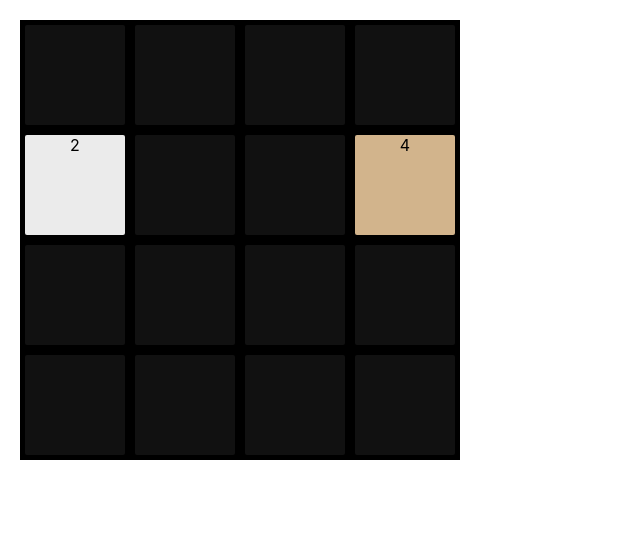
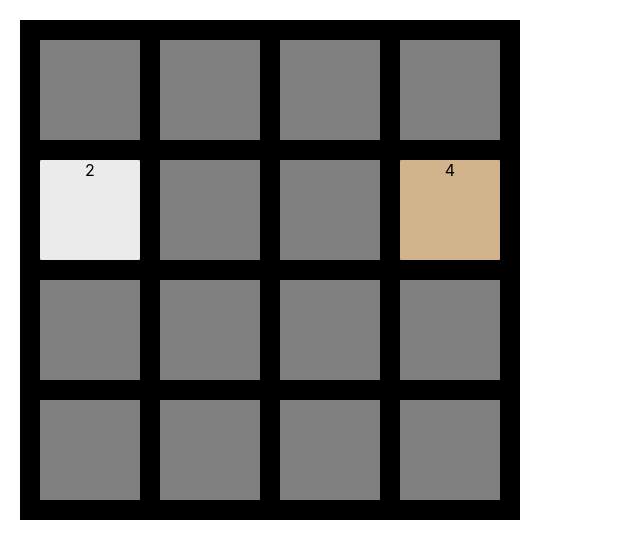
Before and after one commit to bfisch02/2048-app, a React (Create React App) app: page / in a window 1280 px wide. Shown: the top 558 px of the page, without its empty margins (0-640 px from the left). Built offline with nearby package versions, Linux system fonts and the light colour scheme.

Commit message:
Animations working

```diff
--- a/src/components/tile.css
+++ b/src/components/tile.css
@@ -1,66 +1,189 @@
-.grid-cell {
+.grid-tile {
+  position: absolute;
   width: 100px;
   height: 100px;
-  margin-top: 5px;
-  margin-left: 5px;
-  margin-right: 5px;
-  margin-bottom: 5px;
   float: left;
   border-radius: 2px;
   background: lightgray;
   text-align: center;
 }
 
-.grid-cell-0 {
-  background: rgb(85, 85, 85);
-  opacity: 20%;
-  color: rgb(85, 85, 85);
+.grid-tile-row-0 {
+  top: 20px;
 }
 
-.grid-cell-2 {
-  background: rgb(235, 235, 235);
+.grid-tile-row-1 {
+  top: 140px;
 }
 
-.grid-cell-4 {
-  background: tan;
+.grid-tile-row-2 {
+  top: 260px;
 }
 
-.grid-cell-8 {
-  background: orange;
+.grid-tile-row-3 {
+  top: 380px;
 }
 
-.grid-cell-16 {
-  background: lightgreen;
+.grid-tile-col-0 {
+  left: 20px;
 }
 
-.grid-cell-32 {
-  background: lightblue;
+.grid-tile-col-1 {
+  left: 140px;
 }
 
-.grid-cell-64 {
-  background: pink;
+.grid-tile-col-2 {
+  left: 260px;
 }
 
-.grid-cell-128 {
-  background: yellow;
+.grid-tile-col-3 {
+  left: 380px;
 }
 
-.grid-cell-256 {
-  background: rgb(194, 255, 96);
+.grid-tile-from-row-0 {
+  animation-name: from-row-0;
+  animation-duration: 0.25s;
 }
 
-.grid-cell-512 {
-  background: rgb(226, 162, 255);
+.grid-tile-from-row-1 {
+  animation-name: from-row-1;
+  animation-duration: 0.25s;
 }
 
-.grid-cell-1024 {
-  background: lightcoral;
+.grid-tile-from-row-2 {
+  animation-name: from-row-2;
+  animation-duration: 0.25s;
 }
 
-.grid-cell-2048 {
-  background: gold;
+.grid-tile-from-row-3 {
+  animation-name: from-row-3;
+  animation-duration: 0.25s;
 }
 
-.grid-cell-4096 {
+.grid-tile-from-col-0 {
+  animation-name: from-col-0;
+  animation-duration: 0.25s;
+}
+
+.grid-tile-from-col-1 {
+  animation-name: from-col-1;
+  animation-duration: 0.25s;
+}
+
+.grid-tile-from-col-2 {
+  animation-name: from-col-2;
+  animation-duration: 0.25s;
+}
+
+.grid-tile-from-col-3 {
+  animation-name: from-col-3;
+  animation-duration: 0.25s;
+}
+
+@keyframes from-row-0 {
+  0% {
+    top: 20px;
+  }
+}
+
+@keyframes from-row-1 {
+  0% {
+    top: 140px;
+  }
+}
+@keyframes from-row-2 {
+  0% {
+    top: 260px;
+  }
+}
+@keyframes from-row-3 {
+  0% {
+    top: 380px;
+  }
+}
+
+@keyframes from-col-0 {
+  0% {
+    left: 20px;
+  }
+}
+
+@keyframes from-col-1 {
+  0% {
+    left: 140px;
+  }
+}
+@keyframes from-col-2 {
+  0% {
+    left: 260px;
+  }
+}
+@keyframes from-col-3 {
+  0% {
+    left: 380px;
+  }
+}
+
+.grid-tile-0 {
+  visibility: hidden;
+}
+
+.grid-tile-2 {
+  background: rgb(235, 235, 235);
+  z-index: 2;
+}
+
+.grid-tile-4 {
+  background: tan;
+  z-index: 3;
+}
+
+.grid-tile-8 {
+  background: orange;
+  z-index: 4;
+}
+
+.grid-tile-16 {
+  background: lightgreen;
+  z-index: 5;
+}
+
+.grid-tile-32 {
+  background: lightblue;
+  z-index: 6;
+}
+
+.grid-tile-64 {
+  background: pink;
+  z-index: 7;
+}
+
+.grid-tile-128 {
+  background: yellow;
+  z-index: 8;
+}
+
+.grid-tile-256 {
+  background: rgb(194, 255, 96);
+  z-index: 9;
+}
+
+.grid-tile-512 {
+  background: rgb(226, 162, 255);
+  z-index: 10;
+}
+
+.grid-tile-1024 {
+  background: lightcoral;
+  z-index: 11;
+}
+
+.grid-tile-2048 {
+  background: gold;
+  z-index: 12;
+}
+
+.grid-tile-4096 {
   background: rgb(89, 89, 153);
+  z-index: 13;
 }
--- a/src/components/tile.jsx
+++ b/src/components/tile.jsx
@@ -2,13 +2,43 @@ import React, { Component } from "react";
 import "./tile.css";
 
 class Tile extends Component {
-  getGridCellClasses = value => {
-    return "grid-cell grid-cell-" + value;
+  getGridTileClasses = (value, row, col, previousPosition = undefined) => {
+    const gridTileClass = "grid-tile";
+    const gridTileValueClass = "grid-tile-" + value;
+    const gridTileRowClass = "grid-tile-row-" + row;
+    const gridTileColClass = "grid-tile-col-" + col;
+
+    let classString =
+      gridTileClass +
+      " " +
+      gridTileValueClass +
+      " " +
+      gridTileRowClass +
+      " " +
+      gridTileColClass;
+
+    if (previousPosition !== undefined) {
+      const gridTilePrevRowClass = "grid-tile-from-row-" + previousPosition[0];
+      const gridTilePrevColClass = "grid-tile-from-col-" + previousPosition[1];
+      if (row !== previousPosition[0]) {
+        classString += " " + gridTilePrevRowClass;
+      } else if (col !== previousPosition[1]) {
+        classString += " " + gridTilePrevColClass;
+      }
+    }
+    return classString;
   };
 
   render() {
     return (
-      <div className={this.getGridCellClasses(this.props.value)}>
+      <div
+        className={this.getGridTileClasses(
+          this.props.value,
+          this.props.row,
+          this.props.col,
+          this.props.previousPosition
+        )}
+      >
         {this.props.value}
       </div>
     );
--- a/src/components/tileGrid.css
+++ b/src/components/tileGrid.css
@@ -1,11 +1,54 @@
 .grid-container {
-  position: absolute;
+  position: relative;
   background: black;
+  width: 500px;
+  height: 500px;
   margin-top: 20px;
   margin-left: 20px;
   z-index: 1;
 }
 
 .grid-row {
-  margin-bottom: 15px;
+  position: absolute;
+  width: 500px;
+  height: 100px;
 }
+
+.grid-row-0 {
+  top: 20px;
+}
+
+.grid-row-1 {
+  top: 140px;
+}
+
+.grid-row-2 {
+  top: 260px;
+}
+
+.grid-row-3 {
+  top: 380px;
+}
+
+.grid-cell {
+  background: gray;
+  position: absolute;
+  width: 100px;
+  height: 100px;
+}
+
+.grid-cell-0 {
+  left: 20px;
+}
+
+.grid-cell-1 {
+  left: 140px;
+}
+
+.grid-cell-2 {
+  left: 260px;
+}
+
+.grid-cell-3 {
+  left: 380px;
+}
--- a/src/components/tileGrid.jsx
+++ b/src/components/tileGrid.jsx
@@ -3,6 +3,8 @@ import "./tileGrid.css";
 import Tile from "./tile.jsx";
 
 class TileGrid extends Component {
+  tileCount = 0;
+
   state = {
     tiles: []
   };
@@ -12,19 +14,22 @@ class TileGrid extends Component {
     this.state.tiles = this.createInitialTileGrid();
   }
 
-  createTile = value => {
+  createTile = (value, tileIndex = undefined, previousPosition = undefined) => {
+    const index = tileIndex !== undefined ? tileIndex : this.tileCount++;
     return {
+      index: index,
       value: value,
-      canUpdate: true
+      canUpdate: true,
+      previousPosition: previousPosition
     };
   };
 
   createInitialTileGrid = () => {
     let tiles = [];
-    for (let i = 0; i < 4; ++i) {
+    for (let row = 0; row < 4; ++row) {
       tiles.push([]);
-      for (let j = 0; j < 4; ++j) {
-        tiles[i].push(this.createTile(0));
+      for (let col = 0; col < 4; ++col) {
+        tiles[row].push(this.createTile(0));
       }
     }
     this.addRandomTile(tiles);
@@ -37,7 +42,11 @@ class TileGrid extends Component {
     for (let row = 0; row < this.state.tiles.length; ++row) {
       tilesCopy.push([]);
       for (let col = 0; col < this.state.tiles[row].length; ++col) {
-        tilesCopy[row].push(this.createTile(this.state.tiles[row][col].value));
+        const tile = this.state.tiles[row][col];
+        const previousPosition = [row, col];
+        tilesCopy[row].push(
+          this.createTile(tile.value, tile.index, previousPosition)
+        );
       }
     }
     return tilesCopy;
@@ -60,7 +69,7 @@ class TileGrid extends Component {
       const column = Math.floor(Math.random() * 4);
       if (tiles[row][column].value === 0) {
         const value = Math.random() < 0.8 ? 2 : 4;
-        tiles[row][column].value = value;
+        tiles[row][column] = this.createTile(value);
         return;
       }
     }
@@ -158,105 +167,150 @@ class TileGrid extends Component {
     this.setState({ tiles: tiles });
   };
 
+  moveTile = (tiles, rowPrev, colPrev, rowNext, colNext) => {
+    const tile = tiles[rowPrev][colPrev];
+    const previousPosition =
+      tile.previousPosition !== undefined
+        ? tile.previousPosition
+        : [rowPrev, colPrev];
+    console.log("MOVING TILE! PREVIOUS POSITION:", previousPosition);
+    const tileCopy = this.createTile(tile.value, tile.index, previousPosition);
+    tiles[rowNext][colNext] = tileCopy;
+    tiles[rowPrev][colPrev] = this.createTile(0);
+  };
+
   moveLeft = (tiles, row, column) => {
-    if (column === 0) return;
-    const value = tiles[row][column].value;
-    if (tiles[row][column - 1].value === 0) {
-      tiles[row][column - 1].value = value;
-      tiles[row][column].value = 0;
-      this.moveLeft(tiles, row, column - 1);
-    } else if (
-      tiles[row][column - 1].canUpdate &&
-      tiles[row][column - 1].value === value
-    ) {
-      tiles[row][column - 1].value *= 2;
-      tiles[row][column - 1].canUpdate = false;
-      tiles[row][column].value = 0;
-    }
+    const adjacentRowOffset = 0;
+    const adjacentColOffset = -1;
+    this.moveInDirection(
+      tiles,
+      row,
+      column,
+      adjacentRowOffset,
+      adjacentColOffset
+    );
   };
 
   moveRight = (tiles, row, column) => {
-    if (column === tiles[row].length - 1) return;
-    const value = tiles[row][column].value;
-    if (tiles[row][column + 1].value === 0) {
-      tiles[row][column + 1].value = value;
-      tiles[row][column].value = 0;
-      this.moveRight(tiles, row, column + 1);
-    } else if (
-      tiles[row][column + 1].canUpdate &&
-      tiles[row][column + 1].value === value
-    ) {
-      tiles[row][column + 1].value *= 2;
-      tiles[row][column + 1].canUpdate = false;
-      tiles[row][column].value = 0;
-    }
+    const adjacentRowOffset = 0;
+    const adjacentColOffset = 1;
+    this.moveInDirection(
+      tiles,
+      row,
+      column,
+      adjacentRowOffset,
+      adjacentColOffset
+    );
   };
 
   moveUp = (tiles, row, column) => {
-    if (row === 0) return;
-    const value = tiles[row][column].value;
-    if (tiles[row - 1][column].value === 0) {
-      tiles[row - 1][column].value = value;
-      tiles[row][column].value = 0;
-      this.moveUp(tiles, row - 1, column);
-    } else if (
-      tiles[row - 1][column].canUpdate &&
-      tiles[row - 1][column].value === value
-    ) {
-      tiles[row - 1][column].value *= 2;
-      tiles[row - 1][column].canUpdate = false;
-      tiles[row][column].value = 0;
-    }
+    const adjacentRowOffset = -1;
+    const adjacentColOffset = 0;
+    this.moveInDirection(
+      tiles,
+      row,
+      column,
+      adjacentRowOffset,
+      adjacentColOffset
+    );
   };
 
   moveDown = (tiles, row, column) => {
-    if (row === tiles.length - 1) return;
-    const value = tiles[row][column].value;
-    if (tiles[row + 1][column].value === 0) {
-      tiles[row + 1][column].value = value;
-      tiles[row][column].value = 0;
-      this.moveDown(tiles, row + 1, column);
-    } else if (
-      tiles[row + 1][column].canUpdate &&
-      tiles[row + 1][column].value === value
-    ) {
-      tiles[row + 1][column].value *= 2;
-      tiles[row + 1][column].canUpdate = false;
-      tiles[row][column].value = 0;
-    }
+    const adjacentRowOffset = 1;
+    const adjacentColOffset = 0;
+    this.moveInDirection(
+      tiles,
+      row,
+      column,
+      adjacentRowOffset,
+      adjacentColOffset
+    );
   };
 
-  getGridCellClasses = (row, col) => {
-    return "grid-cell grid-cell-" + this.state.tiles[row][col].value;
+  moveInDirection = (
+    tiles,
+    row,
+    column,
+    adjacentRowOffset,
+    adjacentColOffset
+  ) => {
+    const adjacentRow = row + adjacentRowOffset;
+    const adjacentCol = column + adjacentColOffset;
+    if (
+      adjacentRow < 0 ||
+      adjacentRow > 3 ||
+      adjacentCol < 0 ||
+      adjacentCol > 3
+    ) {
+      return;
+    }
+
+    const tile = tiles[row][column];
+    if (tile.value === 0) {
+      return;
+    }
+
+    const adjacentTile = tiles[adjacentRow][adjacentCol];
+
+    if (adjacentTile.value === 0) {
+      this.moveTile(tiles, row, column, adjacentRow, adjacentCol);
+      this.moveInDirection(
+        tiles,
+        adjacentRow,
+        adjacentCol,
+        adjacentRowOffset,
+        adjacentColOffset
+      );
+    } else if (adjacentTile.canUpdate && adjacentTile.value === tile.value) {
+      tiles[adjacentRow][adjacentCol] = this.createTile(
+        tile.value * 2,
+        undefined,
+        tile.previousPosition
+      );
+      tiles[adjacentRow][adjacentCol].canUpdate = false;
+      tiles[row][column] = this.createTile(0);
+    }
   };
 
   render() {
     return (
       <div className="grid-container">
-        <div className="grid-row">
-          <Tile value={this.state.tiles[0][0].value} />
-          <Tile value={this.state.tiles[0][1].value} />
-          <Tile value={this.state.tiles[0][2].value} />
-          <Tile value={this.state.tiles[0][3].value} />
+        <div className="grid-row grid-row-0">
+          <div className="grid-cell grid-cell-0" />
+          <div className="grid-cell grid-cell-1" />
+          <div className="grid-cell grid-cell-2" />
+          <div className="grid-cell grid-cell-3" />
         </div>
-        <div className="grid-row">
-          <Tile value={this.state.tiles[1][0].value} />
-          <Tile value={this.state.tiles[1][1].value} />
-          <Tile value={this.state.tiles[1][2].value} />
-          <Tile value={this.state.tiles[1][3].value} />
+        <div className="grid-row grid-row-1">
+          <div className="grid-cell grid-cell-0" />
+          <div className="grid-cell grid-cell-1" />
+          <div className="grid-cell grid-cell-2" />
+          <div className="grid-cell grid-cell-3" />
         </div>
-        <div className="grid-row">
-          <Tile value={this.state.tiles[2][0].value} />
-          <Tile value={this.state.tiles[2][1].value} />
-          <Tile value={this.state.tiles[2][2].value} />
-          <Tile value={this.state.tiles[2][3].value} />
+        <div className="grid-row grid-row-2">
+          <div className="grid-cell grid-cell-0" />
+          <div className="grid-cell grid-cell-1" />
+          <div className="grid-cell grid-cell-2" />
+          <div className="grid-cell grid-cell-3" />
         </div>
-        <div className="grid-row">
-          <Tile value={this.state.tiles[3][0].value} />
-          <Tile value={this.state.tiles[3][1].value} />
-          <Tile value={this.state.tiles[3][2].value} />
-          <Tile value={this.state.tiles[3][3].value} />
+        <div className="grid-row grid-row-3">
+          <div className="grid-cell grid-cell-0" />
+          <div className="grid-cell grid-cell-1" />
+          <div className="grid-cell grid-cell-2" />
+          <div className="grid-cell grid-cell-3" />
         </div>
+
+        {this.state.tiles.map((tileRow, row) =>
+          tileRow.map((tile, col) => (
+            <Tile
+              key={tile.index}
+              value={tile.value}
+              row={row}
+              col={col}
+              previousPosition={tile.previousPosition}
+            />
+          ))
+        )}
       </div>
     );
   }
```
